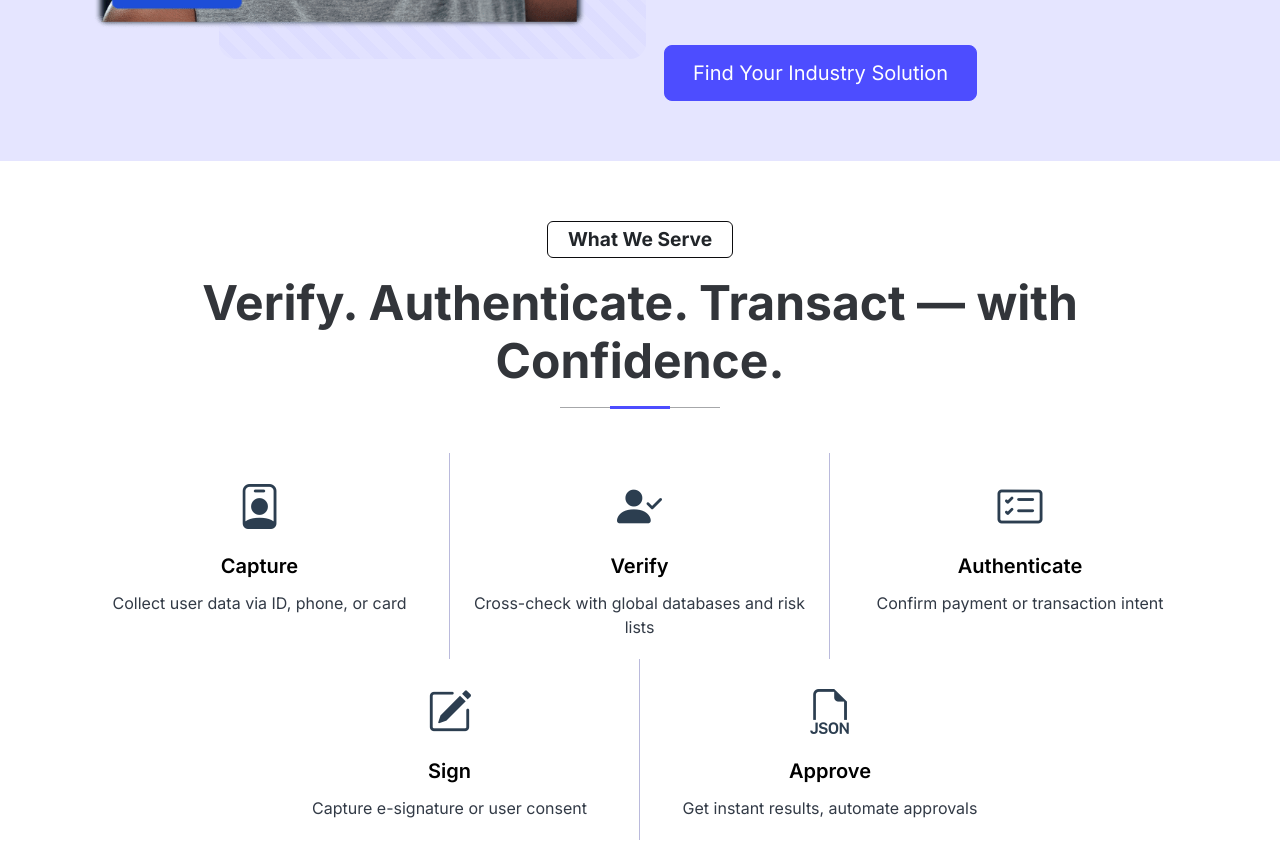
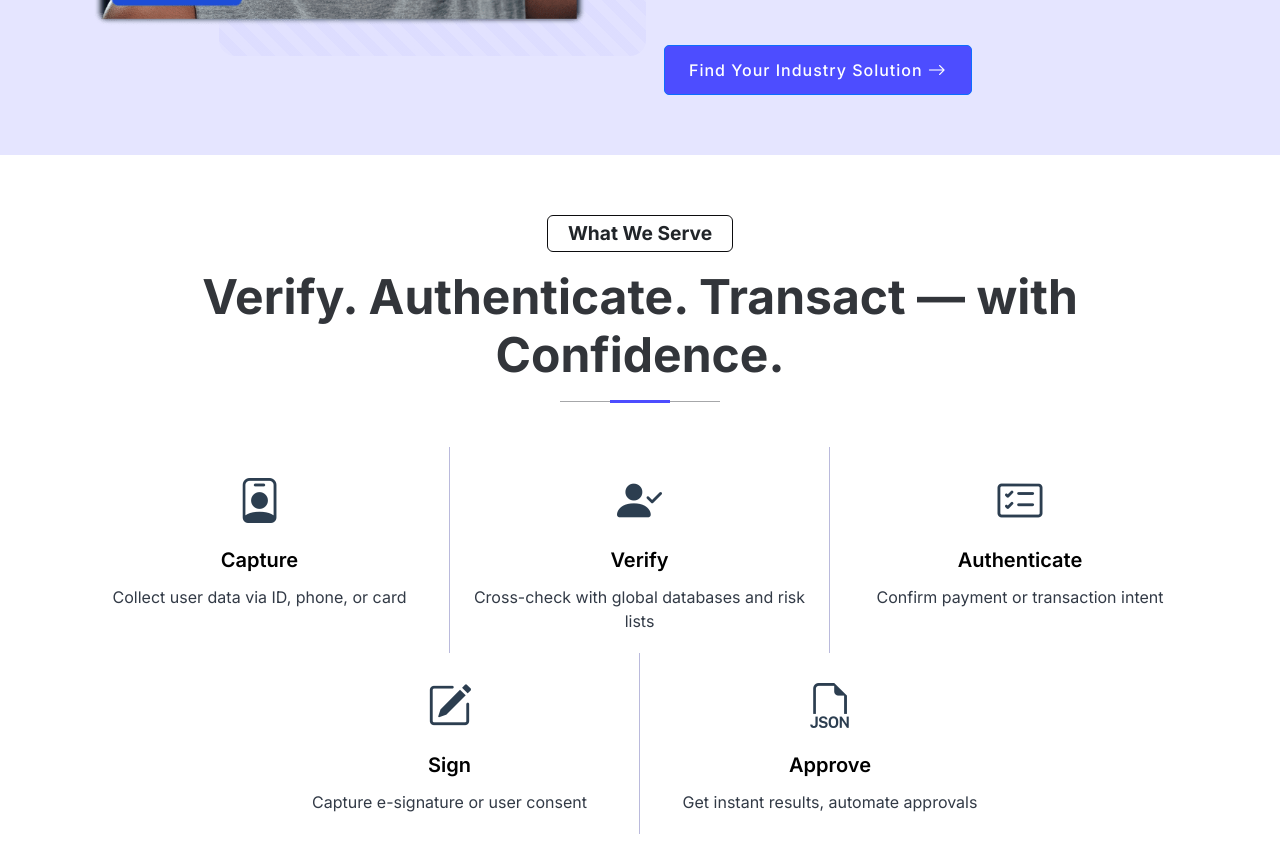
Before and after one commit to soumens12/verifiedge, a plain HTML site: page index.html in a window 1280 px wide. Shown: the part 2615-3458 px from the top of the page. Drawn offline with Linux system fonts and the light colour scheme.

Commit message:
cta button css changed

```diff
--- a/assets/css/main.css
+++ b/assets/css/main.css
@@ -1081,7 +1081,39 @@ background:
   font-size: 1rem;
 }
 
+
 .call-to-action-2 .cta-action .btn-primary {
+  background: var(--accent-color);
+  color: var(--contrast-color);
+  font-family: var(--heading-font);
+  font-weight: 500;
+  font-size: 16px;
+  letter-spacing: 1px;
+  padding: 12px 24px;
+  border-radius: 5px;
+  transition: 0.3s;
+  display: inline-flex;
+  align-items: center;
+  justify-content: center;
+}
+
+.call-to-action-2 .cta-action .btn-primary i {
+  font-size: 18px;
+  margin-left: 5px;
+  line-height: 0;
+  transition: 0.3s;
+}
+
+.call-to-action-2 .cta-action .btn-primary:hover {
+  background: color-mix(in srgb, var(--accent-color), transparent 20%);
+  padding-right: 19px;
+}
+
+.call-to-action-2 .cta-action .btn-primary:hover i {
+  margin-left: 10px;
+}
+
+/* .call-to-action-2 .cta-action .btn-primary {
   background-color: var(--accent-color);
   border-color: var(--accent-color);
   color: var(--contrast-color);
@@ -1092,7 +1124,7 @@ background:
 .call-to-action-2 .cta-action .btn-primary:hover {
   background-color: color-mix(in srgb, var(--accent-color), black 10%);
   border-color: color-mix(in srgb, var(--accent-color), black 10%);
-}
+} */
 
 .call-to-action-2 .cta-action .btn-outline-primary {
   border-color: var(--accent-color);
--- a/index.html
+++ b/index.html
@@ -232,7 +232,8 @@
               </div>
 
               <div class="cta-action mt-5">
-                <a href="#" class="btn btn-primary btn-lg me-3">Find Your Industry Solution</a>
+                <a href="#" class="btn btn-primary btn-lg me-3"><span>Find Your Industry Solution</span> <i
+                    class="bi bi-arrow-right"></i></a>
               </div>
             </div>
           </div>
```
